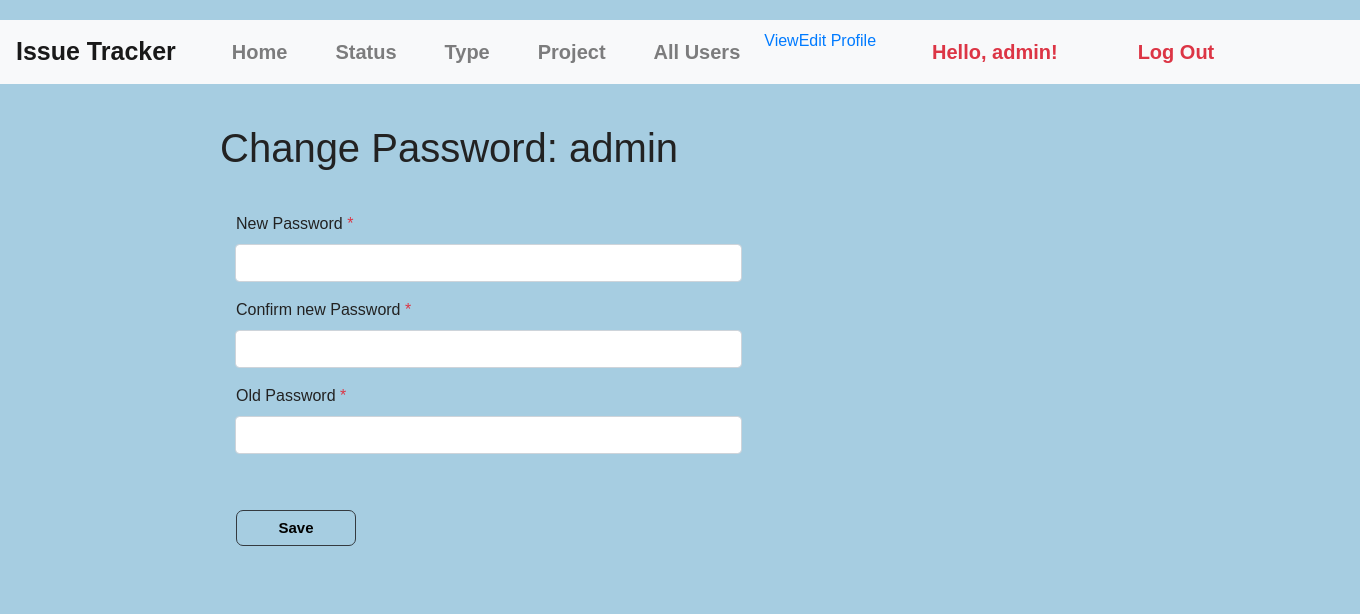
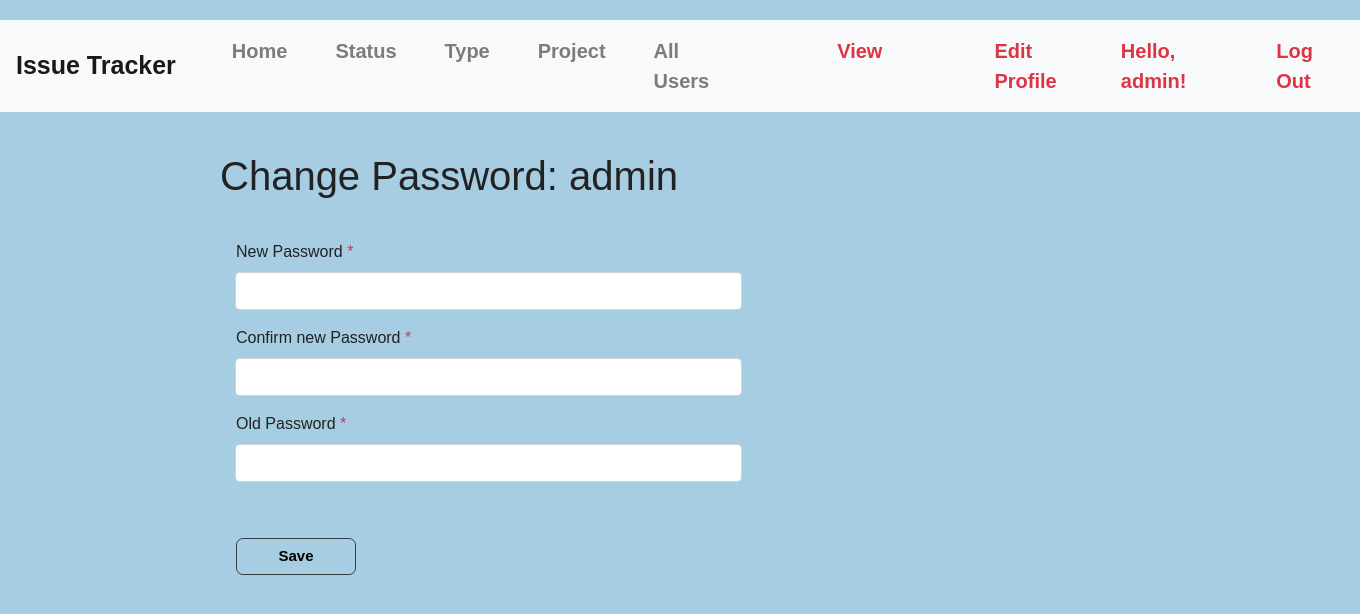
Before and after one commit to Aisuluu1405/python_group_3_homework_49_Aisulu_Dzhusupova, a Django app: page /accounts/profile/1/password_change/ in a window 1360 px wide. Shown: the top 614 px of the page. Run offline with Django 3.2, Linux system fonts and the light colour scheme; a user stored in the database is signed in; data comes from the database, SQL or seed files in the repository; some libraries are stand-ins or nearby versions.

Commit message:
Изменила немного стили шаблонов.

```diff
--- a/source/accounts/templates/registration/login.html
+++ b/source/accounts/templates/registration/login.html
@@ -1,6 +1,6 @@
 {% extends 'base.html' %}
 {% block content %}
-    <h1>Вход</h1>
+    <h1 class="text-center">Login</h1>
     <form action="{% url 'accounts:login' %}?next={{ next }}" method="post" class="text-center">
         {% include 'partial/form.html' with button_text='Log In' %}
     </form>
--- a/source/accounts/templates/user_password_change.html
+++ b/source/accounts/templates/user_password_change.html
@@ -2,8 +2,8 @@
 {% block title %}{{ user_obj.username }}{% endblock %}
 {% block menu %}
     {% if user_obj == request.user %}
-        <li><a href="{% url 'accounts:user_detail' user_obj.pk %}">View</a></li>
-        <li><a href="{% url 'accounts:user_edit' user_obj.pk %}">Edit Profile</a></li>
+        <li class="nav-item pl-5 ml-5"><a class="nav-link font-weight-bolder text-danger" href="{% url 'accounts:user_detail' user_obj.pk %}">View</a></li>
+        <li class="nav-item pl-5 ml-5"><a class="nav-link font-weight-bolder text-danger" href="{% url 'accounts:user_edit' user_obj.pk %}">Edit Profile</a></li>
     {% endif %}
 {% endblock %}
 {% block content %}
--- a/source/webapp/static/css/style.css
+++ b/source/webapp/static/css/style.css
@@ -36,7 +36,7 @@ body{
     border-radius: 7px;
     width: 120px;
     font-weight: bold;
-    margin: 40px 70px 0 0;
+    margin: 40px 10px 0 0;
     color: black;
 
 }
```
